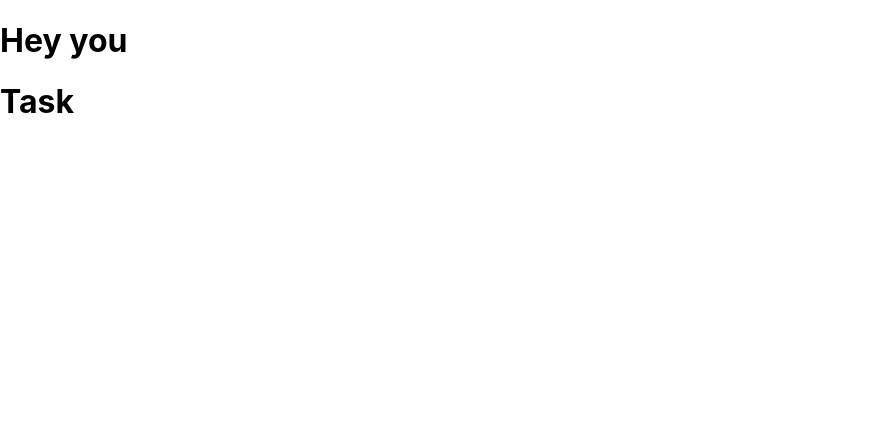
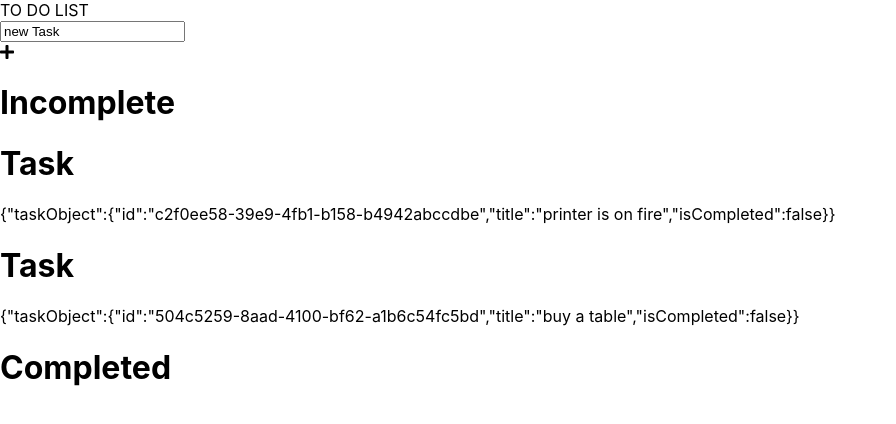
Before and after one commit to pawas-saxena/todo-list-react, a React (Create React App) app: page / in a window 1280 px wide. Shown: the top 424 px of the page, without its empty margins (0-896 px from the left). Built offline with nearby package versions, Linux system fonts and the light colour scheme.

Commit message:
added task components + initial data

```diff
--- a/src/App.tsx
+++ b/src/App.tsx
@@ -1,10 +1,52 @@
-import Task from './components/Task';
+import React, { useState } from 'react';
+import TaskComponent from './components/Task';
+import { FontAwesomeIcon } from '@fortawesome/react-fontawesome';
+import { faPlus } from '@fortawesome/free-solid-svg-icons';
+import styled from 'styled-components';
+import taskData from './tasksData';
+import { TaskType } from './types';
+
+const IncompleteTaskContainer = styled.div``;
+const CompletedTaskContainer = styled.div``;
+
+const newTaskTitle: string = 'new Task';
 
 function App() {
+  const [taskArray, setTaskArray] = useState<TaskType[]>(taskData);
+
+  const addTask = (): void => {
+    console.log('add task clicked');
+  };
+
+  const deleteTask = (id: string): void => {
+    console.log('delete clicked');
+  };
+
   return (
     <div className="App">
-      <h1>Hey you</h1>
-      <Task></Task>
+      <div>TO DO LIST</div>
+      <div>
+        <input type="text" value={newTaskTitle}></input>
+        <div onClick={addTask}>
+          <FontAwesomeIcon icon={faPlus} />
+        </div>
+      </div>
+      <IncompleteTaskContainer>
+        <h1>Incomplete</h1>
+        {taskArray
+          .filter((task: TaskType) => task.isCompleted === false)
+          .map((task: TaskType) => (
+            <TaskComponent taskObject={task} />
+          ))}
+      </IncompleteTaskContainer>
+      <CompletedTaskContainer>
+        <h1>Completed</h1>
+        {taskArray
+          .filter((task: TaskType) => task.isCompleted === true)
+          .map((task: TaskType) => (
+            <TaskComponent taskObject={task} />
+          ))}
+      </CompletedTaskContainer>
     </div>
   );
 }
--- a/src/components/Task.tsx
+++ b/src/components/Task.tsx
@@ -1,9 +1,15 @@
 import React from 'react';
+import { TaskType } from '../types';
 
-const task: React.FC = () => {
+type Prop = {
+  taskObject: TaskType;
+};
+
+const task: React.FC<Prop> = (prop: Prop) => {
   return (
     <div>
       <h1>Task</h1>
+      {JSON.stringify(prop)}
     </div>
   );
 };
--- /dev/null
+++ b/src/tasksData.ts
@@ -0,0 +1,15 @@
+import { TaskType } from './types';
+
+const tasks: TaskType[] = [
+  {
+    id: 'c2f0ee58-39e9-4fb1-b158-b4942abccdbe',
+    title: 'printer is on fire',
+    isCompleted: false,
+  },
+  {
+    id: '504c5259-8aad-4100-bf62-a1b6c54fc5bd',
+    title: 'buy a table',
+    isCompleted: false,
+  },
+];
+export default tasks;
--- /dev/null
+++ b/src/types.ts
@@ -0,0 +1,6 @@
+export type TaskType = {
+  id: string;
+  title: string;
+  isCompleted: boolean;
+  completedDate?: number; // unix timestamps
+};
```
Also changed, not shown: package.json (+8 -1 lines), 1 other file (tests, documents, lock files or other folders).
